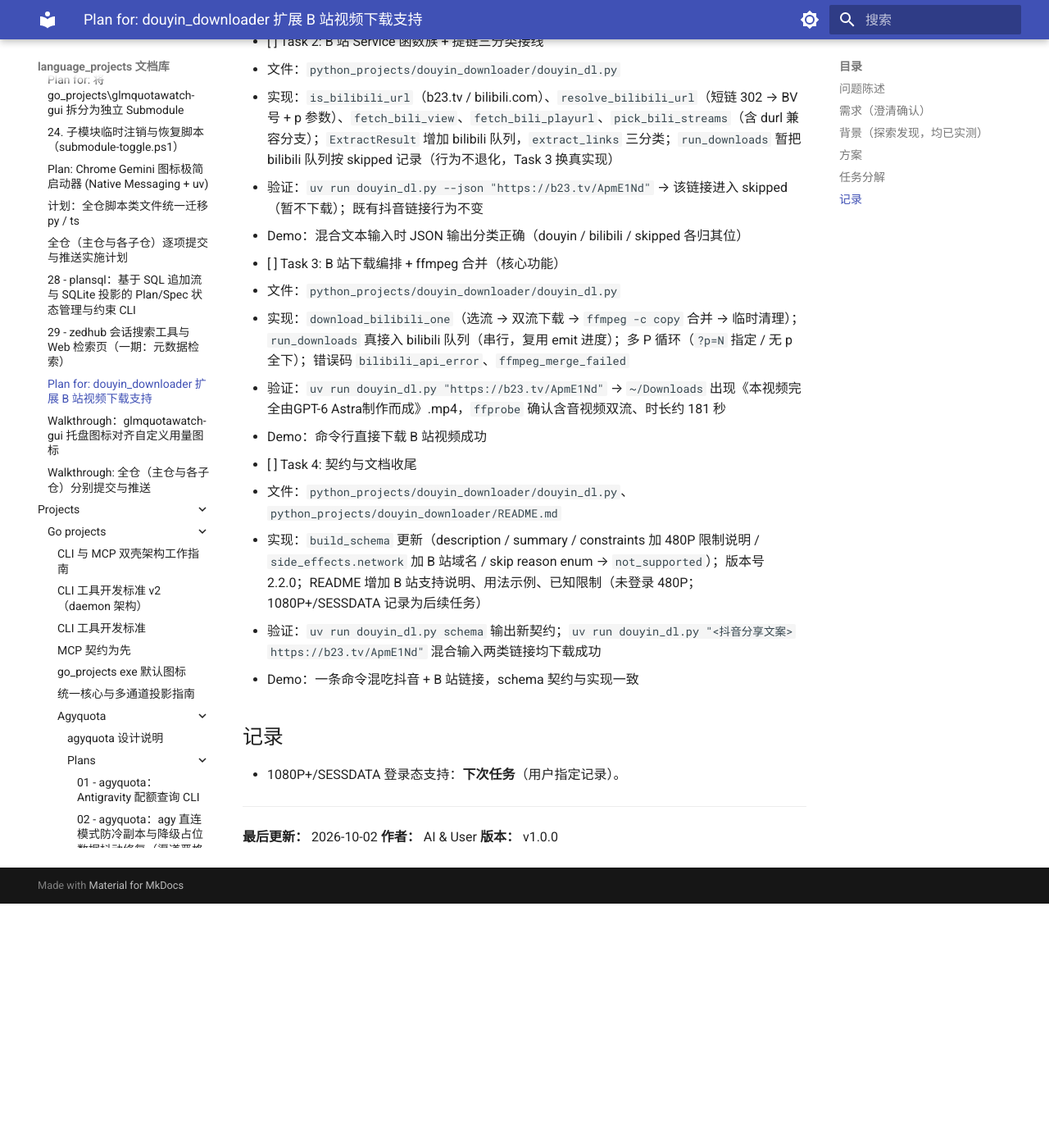
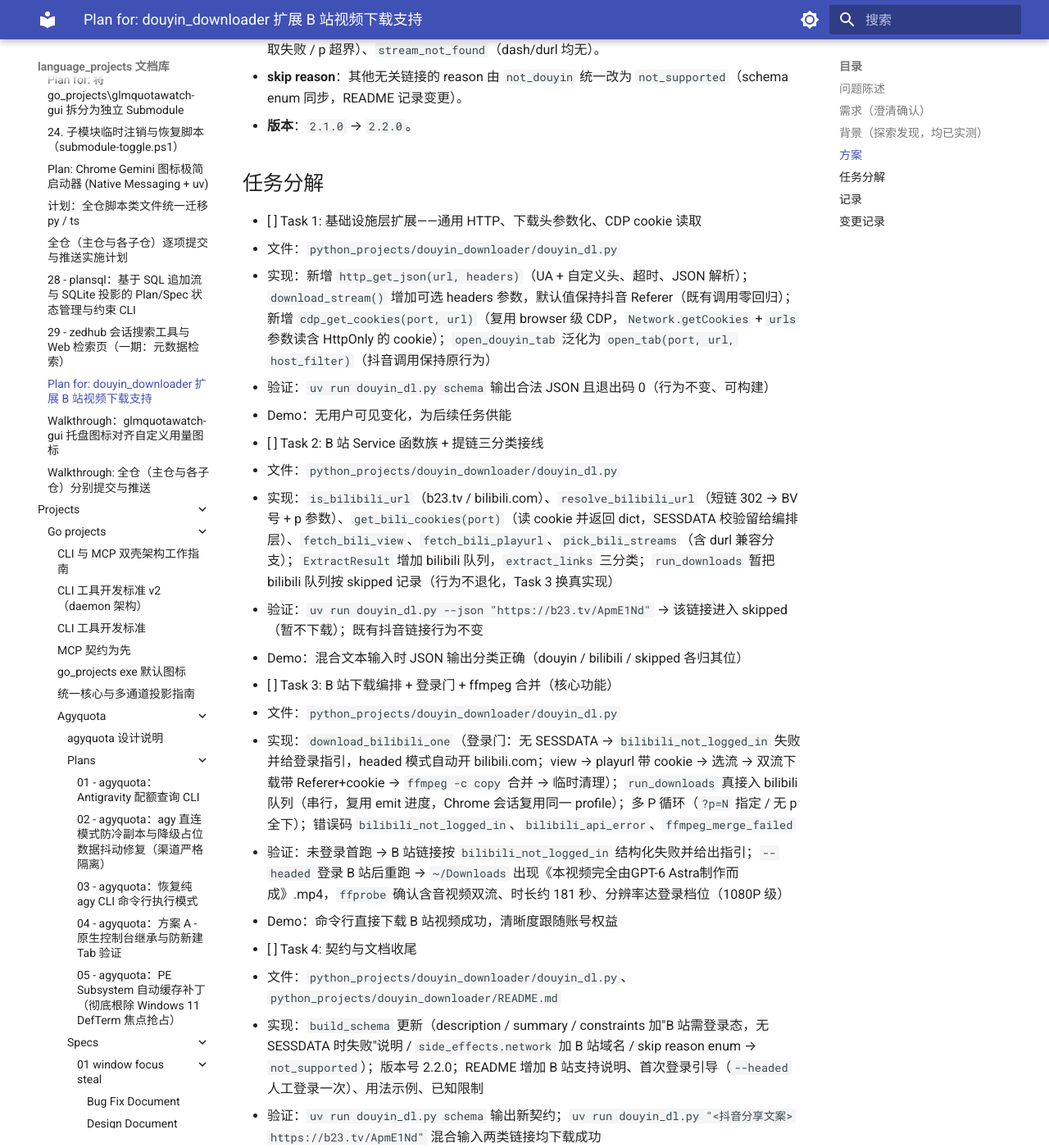
Before and after one commit to shihao-hub/td-language_projects, an MkDocs documentation site: the page built from docs/plans/30-douyin-dl-bilibili-support.md, in a window 1280 px wide and 1400 px high, scrolled down 2103 px. Shown: the whole window at 82% size. Built offline with MkDocs 1.6.1 and Material for MkDocs 9.7.7, drawn with Linux system fonts in a browser that asks for light colours; a script that is not in the unit is left out; before the commit the page ends 3205 px from its top, so only the background shows below that; some of the changed text lies outside the part shown.

Commit message:
docs(plans): 计划 30 改为 B 站登录态下载路线
- 用户改选 1080P+ 登录态：CDP 读抖音 profile cookie（复用 profile）
- 无登录态直接失败强制登录，新增 bilibili_not_logged_in 错误码
- 任务 1/3/4 扩展：CDP cookie 读取、登录门、契约登录约束说明
- 480P 免登录方案作废，变更记录入表

````diff
--- a/docs/plans/30-douyin-dl-bilibili-support.md
+++ b/docs/plans/30-douyin-dl-bilibili-support.md
@@ -6,79 +6,92 @@
 
 ## 需求（澄清确认）
 
-1. 清晰度：**480P 够用**——走纯 API 免登录路线，不引入登录态；1080P+/SESSDATA 登录态支持**记录为下次任务**（用户原话："1=a（b记录为下次任务）"）。
-2. CLI 形态：**同一命令自动识别**——按域名分流，抖音链接走既有 CDP 流程，B 站链接走新 API 流程，一条命令混吃两类链接。
+1. 清晰度：**1080P+，走登录态路线**——通过 CDP 读取 Chrome 专用 profile 的 cookie（含 HttpOnly 的 SESSDATA），**复用现有抖音 profile**（一个实例同时携带两站登录态）；检测不到登录态时**直接失败报错，强制先登录**（用户原话："1=a（b记录为下次任务）"→ 后改为登录态；"1=a 2=a 3=b"）。
+2. CLI 形态：**同一命令自动识别**——按域名分流，抖音链接走既有 CDP 流程，B 站链接走新 API+cookie 流程，一条命令混吃两类链接。
 3. 范围：**顺带考虑多 P 视频**——链接带 `?p=N` 时下载指定 P；不带 `p` 且为多 P 视频时全部下载（每 P 一条记录）。
-4. 实现路线：**纯 API（路线 A）**——B 站公开 web API 无需签名、无需浏览器（已实测），不启动 Chrome。
+4. 实现路线：**API + CDP cookie 混合**——B 站公开 web API 拿元数据与流地址（免签名，已实测），登录态经 CDP 从浏览器 profile 取，不解析任何签名。
 
 ## 背景（探索发现，均已实测）
 
 - `b23.tv/ApmE1Nd` 302 → `www.bilibili.com/video/BV1B6YR6gEyd?p=1`（3 分钟视频，UP 主"繁花听雨"）。
 - `GET api.bilibili.com/x/web-interface/view?bvid=BVxxx`：免签名直接返回标题、`cid`、`pages`（多 P 列表，每 P 有自己的 `cid`/`page`/`part`）。
-- `GET api.bilibili.com/x/player/playurl?bvid=...&cid=...&qn=64&fnval=16`：返回 DASH 流信息；**未登录 DASH 实测最高 480P**（`dash.video` 中 `id=32`）。
+- `GET api.bilibili.com/x/player/playurl?bvid=...&cid=...&qn=64&fnval=16`：返回 DASH 流信息；**未登录 DASH 实测最高 480P**（`dash.video` 中 `id=32`），登录后可达 1080P（`id=80`）/ 1080P 高码率（`id=112`，大会员），普通会员最高 1080P。
 - DASH 音视频分离：`dash.video` / `dash.audio` 各为 m4s 流，下载后需 **ffmpeg 合并**（本机 ffmpeg 2025-12-01 build 已确认可用，`-c copy` 无重编码直接拼）。
 - 下载 CDN 流（实测命中 P2P 节点 `mcdn.bilivideo.cn:8082`）**必须带 `Referer: https://www.bilibili.com/`**，否则 403。
-- 现有代码相关锚点：`resolve_video_url`（douyin_dl.py:704）、`extract_links`（douyin_dl.py:688）、`download_stream`（douyin_dl.py:576，Referer 写死抖音）、`run_downloads`（douyin_dl.py:825）、`build_schema`（douyin_dl.py:160）。
+- CDP `Network.getCookies`（带 `urls` 参数）可在浏览器层读取含 **HttpOnly** 的 cookie（JS `document.cookie` 读不到 SESSDATA），既有 websocket/CDP 基础设施可直接复用；cookie 随 profile 持久化并自动续期。
+- 现有代码相关锚点：`resolve_video_url`（douyin_dl.py:704）、`extract_links`（douyin_dl.py:688）、`download_stream`（douyin_dl.py:576，Referer 写死抖音）、`run_downloads`（douyin_dl.py:825）、`open_douyin_tab`（douyin_dl.py:542，douyin.com 写死）、`build_schema`（douyin_dl.py:160）。
 
 ## 方案
 
-单文件四层结构不变（契约 / 基础设施 / Service / CLI 适配）。新增 B 站处理链路与既有抖音链路在 Service 层并行，由 `extract_links` 三分类后分别编排：
+单文件四层结构不变（契约 / 基础设施 / Service / CLI 适配）。新增 B 站处理链路与既有抖音链路在 Service 层并行，由 `extract_links` 三分类后分别编排；登录态统一经 CDP 从共享 Chrome profile 读取：
 
 ```mermaid
 flowchart LR
     A[输入文本] --> B[extract_links 三分类]
     B -->|douyin 队列| C[既有 CDP 流程<br/>Chrome 嗅探直链]
-    B -->|bilibili 队列| D[b23.tv 短链解析<br/>BV + p 参数]
-    D --> E[view API<br/>标题 + pages]
-    E --> F[playurl API<br/>DASH 流]
-    F --> G[下载 video.m4s + audio.m4s]
-    G --> H[ffmpeg -c copy 合并]
-    B -->|其他| I[skipped]
-    C --> J[mp4 落盘]
-    H --> J
+    B -->|bilibili 队列| D[CDP 读 profile cookie<br/>校验 SESSDATA]
+    D -->|无登录态| X[bilibili_not_logged_in<br/>失败并提示登录方法]
+    D -->|有登录态| E[b23.tv 解析<br/>BV + p 参数]
+    E --> F[view API<br/>标题 + pages]
+    F --> G[playurl API 带 cookie<br/>DASH 1080P+]
+    G --> H[下载 video.m4s + audio.m4s<br/>Referer + cookie]
+    H --> I[ffmpeg -c copy 合并]
+    B -->|其他| J[skipped]
+    C --> K[mp4 落盘]
+    I --> K
 ```
 
 关键设计决策：
 
-- **选流**：`dash.video` 取 `id` 最大者（未登录钳到 32=480P），同 id 多编码时取先出现的（B 站 avc1 优先、兼容性好）；`dash.audio` 取数组第一项（B 站按质量降序）。
+- **登录门**：bilibili 队列处理前先经 CDP 读 `.bilibili.com` cookie 并校验 `SESSDATA` 存在；缺失时该批 B 站链接按 `bilibili_not_logged_in` 失败，错误消息指导"加 `--headed` 重跑、在弹出的 Chrome 窗口登录 bilibili.com"；`--headed` 模式下自动打开 bilibili.com 页面便于直接登录。
+- **cookie 应用范围**：view/playurl API 请求与 CDN 流下载均带 `Cookie`（SESSDATA 等全量 B 站 cookie）；CDN 下载同时必带 `Referer`。
+- **选流**：`dash.video` 取 `id` 最大者（登录后自动跟随账号权益到 1080P+），同 id 多编码时取先出现的（B 站 avc1 优先、兼容性好）；`dash.audio` 取数组第一项（B 站按质量降序，dolby/flac 在独立字段不在该数组）。
 - **durl 兼容分支**：个别老视频无 `dash` 仅有 `durl`（FLV/MP4 直链）时直接下载单流、免合并。
 - **临时文件**：`video.m4s`/`audio.m4s` 落在 `--output-dir`（用户指定目录），合并成功即删，失败也清理。
 - **文件名**：多 P 时主干追加 `_P{page}`；单 P 保持干净无后缀；`video_id` 形如 `BV1xxx_p2`。
-- **错误码**：新增 `bilibili_api_error`（view/playurl 调用失败）、`ffmpeg_merge_failed`（合并失败）；复用 `invalid_url`（BV 提取失败 / p 超界）、`stream_not_found`（dash/durl 均无）。
+- **错误码**：新增 `bilibili_not_logged_in`（无 SESSDATA）、`bilibili_api_error`（view/playurl 调用失败）、`ffmpeg_merge_failed`（合并失败）；复用 `invalid_url`（BV 提取失败 / p 超界）、`stream_not_found`（dash/durl 均无）。
 - **skip reason**：其他无关链接的 reason 由 `not_douyin` 统一改为 `not_supported`（schema enum 同步，README 记录变更）。
 - **版本**：`2.1.0` → `2.2.0`。
 
 ## 任务分解
 
-- [ ] Task 1: 基础设施层扩展——通用 JSON 请求与下载头参数化
+- [ ] Task 1: 基础设施层扩展——通用 HTTP、下载头参数化、CDP cookie 读取
   - 文件：`python_projects/douyin_downloader/douyin_dl.py`
-  - 实现：新增 `http_get_json(url, referer)`（UA + Referer 头、超时、JSON 解析）；`download_stream()` 增加可选 headers 参数，默认值保持抖音 Referer（既有调用零回归）
+  - 实现：新增 `http_get_json(url, headers)`（UA + 自定义头、超时、JSON 解析）；`download_stream()` 增加可选 headers 参数，默认值保持抖音 Referer（既有调用零回归）；新增 `cdp_get_cookies(port, url)`（复用 browser 级 CDP，`Network.getCookies` + `urls` 参数读含 HttpOnly 的 cookie）；`open_douyin_tab` 泛化为 `open_tab(port, url, host_filter)`（抖音调用保持原行为）
   - 验证：`uv run douyin_dl.py schema` 输出合法 JSON 且退出码 0（行为不变、可构建）
   - Demo：无用户可见变化，为后续任务供能
 
 - [ ] Task 2: B 站 Service 函数族 + 提链三分类接线
   - 文件：`python_projects/douyin_downloader/douyin_dl.py`
-  - 实现：`is_bilibili_url`（b23.tv / bilibili.com）、`resolve_bilibili_url`（短链 302 → BV 号 + p 参数）、`fetch_bili_view`、`fetch_bili_playurl`、`pick_bili_streams`（含 durl 兼容分支）；`ExtractResult` 增加 bilibili 队列，`extract_links` 三分类；`run_downloads` 暂把 bilibili 队列按 skipped 记录（行为不退化，Task 3 换真实现）
+  - 实现：`is_bilibili_url`（b23.tv / bilibili.com）、`resolve_bilibili_url`（短链 302 → BV 号 + p 参数）、`get_bili_cookies(port)`（读 cookie 并返回 dict，SESSDATA 校验留给编排层）、`fetch_bili_view`、`fetch_bili_playurl`、`pick_bili_streams`（含 durl 兼容分支）；`ExtractResult` 增加 bilibili 队列，`extract_links` 三分类；`run_downloads` 暂把 bilibili 队列按 skipped 记录（行为不退化，Task 3 换真实现）
   - 验证：`uv run douyin_dl.py --json "https://b23.tv/ApmE1Nd"` → 该链接进入 skipped（暂不下载）；既有抖音链接行为不变
   - Demo：混合文本输入时 JSON 输出分类正确（douyin / bilibili / skipped 各归其位）
 
-- [ ] Task 3: B 站下载编排 + ffmpeg 合并（核心功能）
+- [ ] Task 3: B 站下载编排 + 登录门 + ffmpeg 合并（核心功能）
   - 文件：`python_projects/douyin_downloader/douyin_dl.py`
-  - 实现：`download_bilibili_one`（选流 → 双流下载 → `ffmpeg -c copy` 合并 → 临时清理）；`run_downloads` 真接入 bilibili 队列（串行，复用 emit 进度）；多 P 循环（`?p=N` 指定 / 无 p 全下）；错误码 `bilibili_api_error`、`ffmpeg_merge_failed`
-  - 验证：`uv run douyin_dl.py "https://b23.tv/ApmE1Nd"` → `~/Downloads` 出现《本视频完全由GPT-6 Astra制作而成》.mp4，`ffprobe` 确认含音视频双流、时长约 181 秒
-  - Demo：命令行直接下载 B 站视频成功
+  - 实现：`download_bilibili_one`（登录门：无 SESSDATA → `bilibili_not_logged_in` 失败并给登录指引，headed 模式自动开 bilibili.com；view → playurl 带 cookie → 选流 → 双流下载带 Referer+cookie → `ffmpeg -c copy` 合并 → 临时清理）；`run_downloads` 真接入 bilibili 队列（串行，复用 emit 进度，Chrome 会话复用同一 profile）；多 P 循环（`?p=N` 指定 / 无 p 全下）；错误码 `bilibili_not_logged_in`、`bilibili_api_error`、`ffmpeg_merge_failed`
+  - 验证：未登录首跑 → B 站链接按 `bilibili_not_logged_in` 结构化失败并给出指引；`--headed` 登录 B 站后重跑 → `~/Downloads` 出现《本视频完全由GPT-6 Astra制作而成》.mp4，`ffprobe` 确认含音视频双流、时长约 181 秒、分辨率达登录档位（1080P 级）
+  - Demo：命令行直接下载 B 站视频成功，清晰度跟随账号权益
 
 - [ ] Task 4: 契约与文档收尾
   - 文件：`python_projects/douyin_downloader/douyin_dl.py`、`python_projects/douyin_downloader/README.md`
-  - 实现：`build_schema` 更新（description / summary / constraints 加 480P 限制说明 / `side_effects.network` 加 B 站域名 / skip reason enum → `not_supported`）；版本号 2.2.0；README 增加 B 站支持说明、用法示例、已知限制（未登录 480P；1080P+/SESSDATA 记录为后续任务）
+  - 实现：`build_schema` 更新（description / summary / constraints 加"B 站需登录态，无 SESSDATA 时失败"说明 / `side_effects.network` 加 B 站域名 / skip reason enum → `not_supported`）；版本号 2.2.0；README 增加 B 站支持说明、首次登录引导（`--headed` 人工登录一次）、用法示例、已知限制
   - 验证：`uv run douyin_dl.py schema` 输出新契约；`uv run douyin_dl.py "<抖音分享文案> https://b23.tv/ApmE1Nd"` 混合输入两类链接均下载成功
   - Demo：一条命令混吃抖音 + B 站链接，schema 契约与实现一致
 
 ## 记录
 
-- 1080P+/SESSDATA 登录态支持：**下次任务**（用户指定记录）。
+- 澄清决策：登录态走 CDP 读 profile cookie（1=a）、复用抖音 profile（2=a）、无登录态直接失败强制登录（3=b）；480P 免登录方案作废。
+- 用户机 ffmpeg 已确认可用（2025-12-01 gyan.dev essentials build）。
 
 ---
 **最后更新：** 2026-10-02
 **作者：** AI & User
-**版本：** v1.0.0
+**版本：** v1.1.0
+
+## 变更记录
+
+| 版本 | 日期 | 说明 |
+|---|---|---|
+| v1.1.0 | 2026-10-02 | 用户改选登录态路线：CDP 读抖音 profile cookie（复用 profile）、无登录态失败强制登录；新增登录门与 `bilibili_not_logged_in` 错误码，任务 1/3/4 相应扩展 |
+| v1.0.0 | 2026-10-02 | 初版：480P 纯 API 免登录路线 |
````
